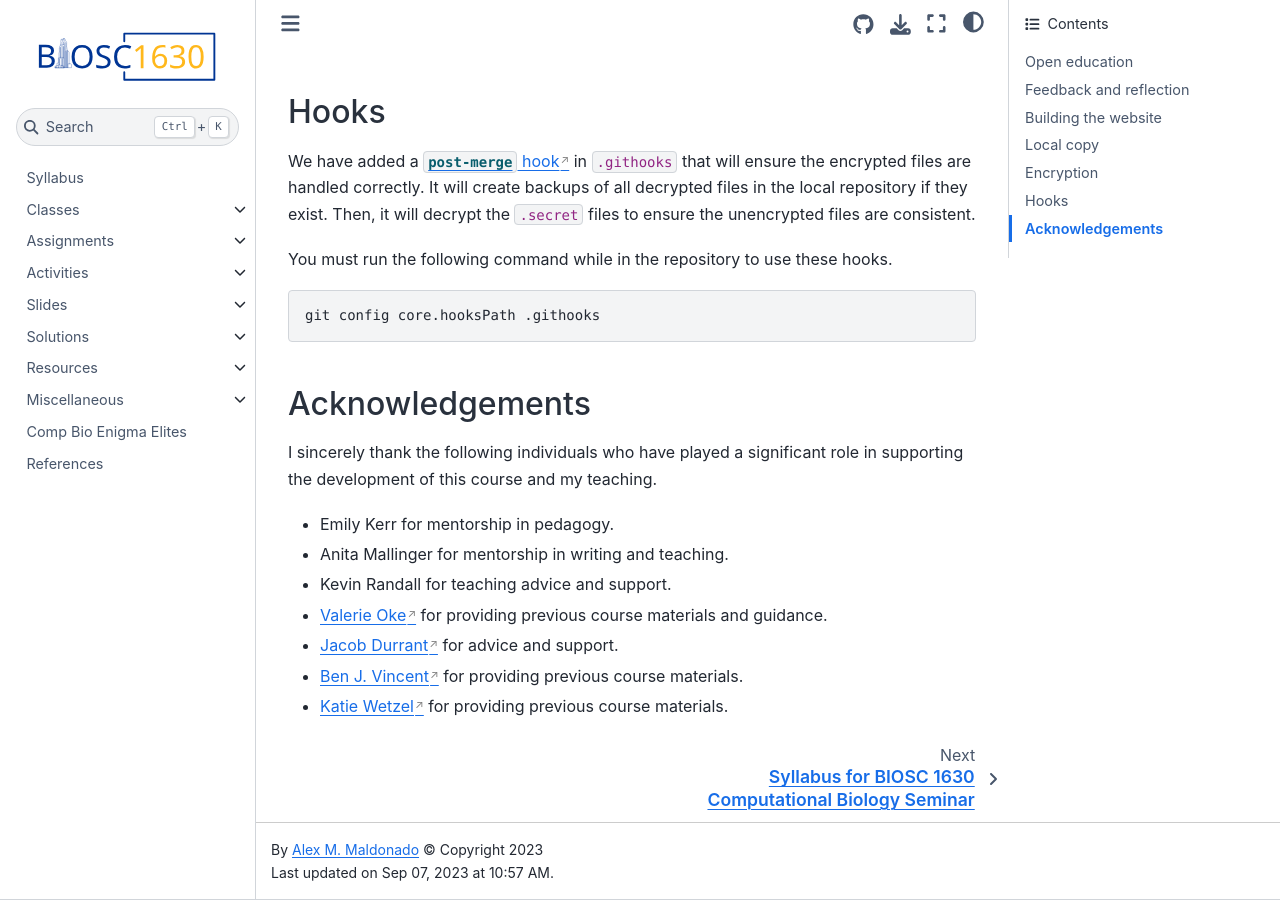
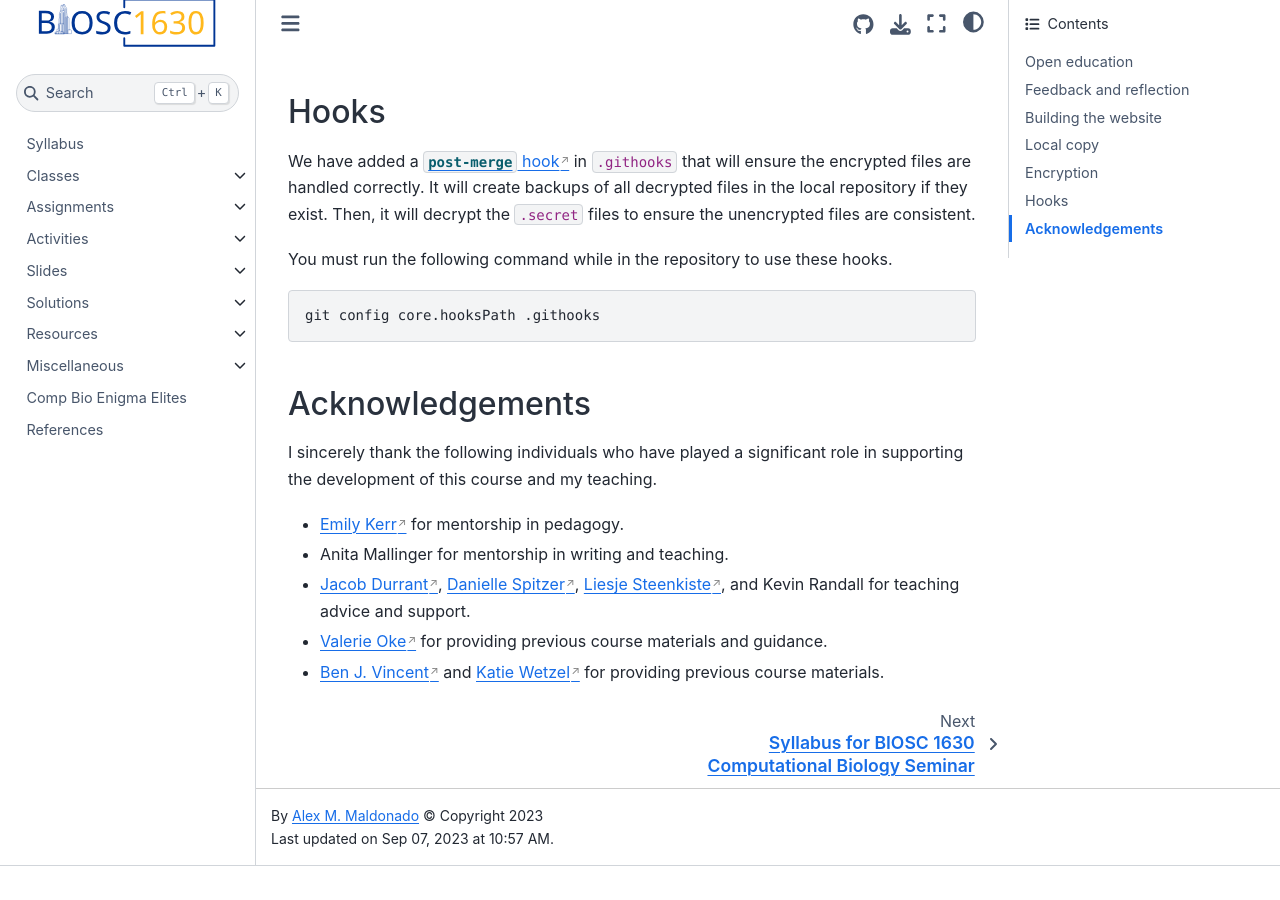
Before and after one commit to oasci/pitt-biosc1630-2023f, a Jupyter Book: the page built from book/index.md, in a window 1280 px wide and 900 px high, scrolled down 1887 px. Built offline with Jupyter Book 1.0.4 settings and Sphinx 7.4.7 and the Sphinx Book theme 1.1.4, drawn with Linux system fonts in a browser that asks for light colours; pages that are not in the unit, such as notebooks, are missing from menus; after the commit the page ends 2753 px from its top, so only the background shows below that.

Commit message:
Update acknowledgements

```diff
--- a/book/index.md
+++ b/book/index.md
@@ -96,10 +96,8 @@ git config core.hooksPath .githooks
 
 I sincerely thank the following individuals who have played a significant role in supporting the development of this course and my teaching.
 
-- Emily Kerr for mentorship in pedagogy.
+- [Emily Kerr](https://www.engineering.pitt.edu/people/staff/emily-kerr/) for mentorship in pedagogy.
 - Anita Mallinger for mentorship in writing and teaching.
-- Kevin Randall for teaching advice and support.
+- [Jacob Durrant](https://www.biology.pitt.edu/person/jacob-durrant), [Danielle Spitzer](https://www.biology.pitt.edu/person/danielle-spitzer), [Liesje Steenkiste](https://www.biology.pitt.edu/person/liesje-steenkiste), and Kevin Randall for teaching advice and support.
 - [Valerie Oke](https://www.biology.pitt.edu/person/valerie-oke) for providing previous course materials and guidance.
-- [Jacob Durrant](https://www.biology.pitt.edu/person/jacob-durrant) for advice and support.
-- [Ben J. Vincent](https://scholar.google.com/citations?user=BPoxstcAAAAJ) for providing previous course materials.
-- [Katie Wetzel](http://www.hatfull.org/katie-wetzel) for providing previous course materials.
+- [Ben J. Vincent](https://scholar.google.com/citations?user=BPoxstcAAAAJ) and [Katie Wetzel](http://www.hatfull.org/katie-wetzel) for providing previous course materials.
```
Also changed, not shown: README.md (+3 -5 lines).
